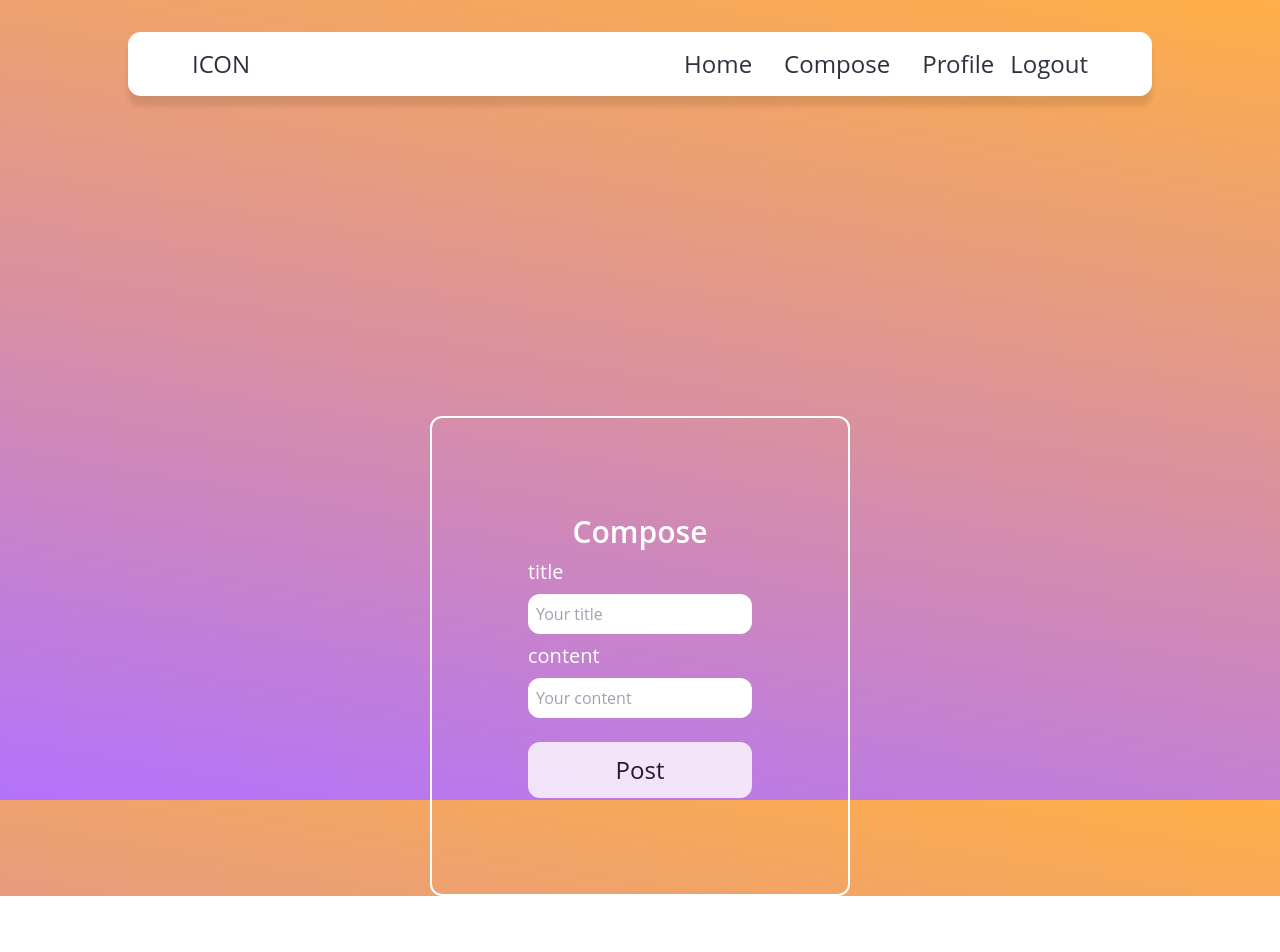
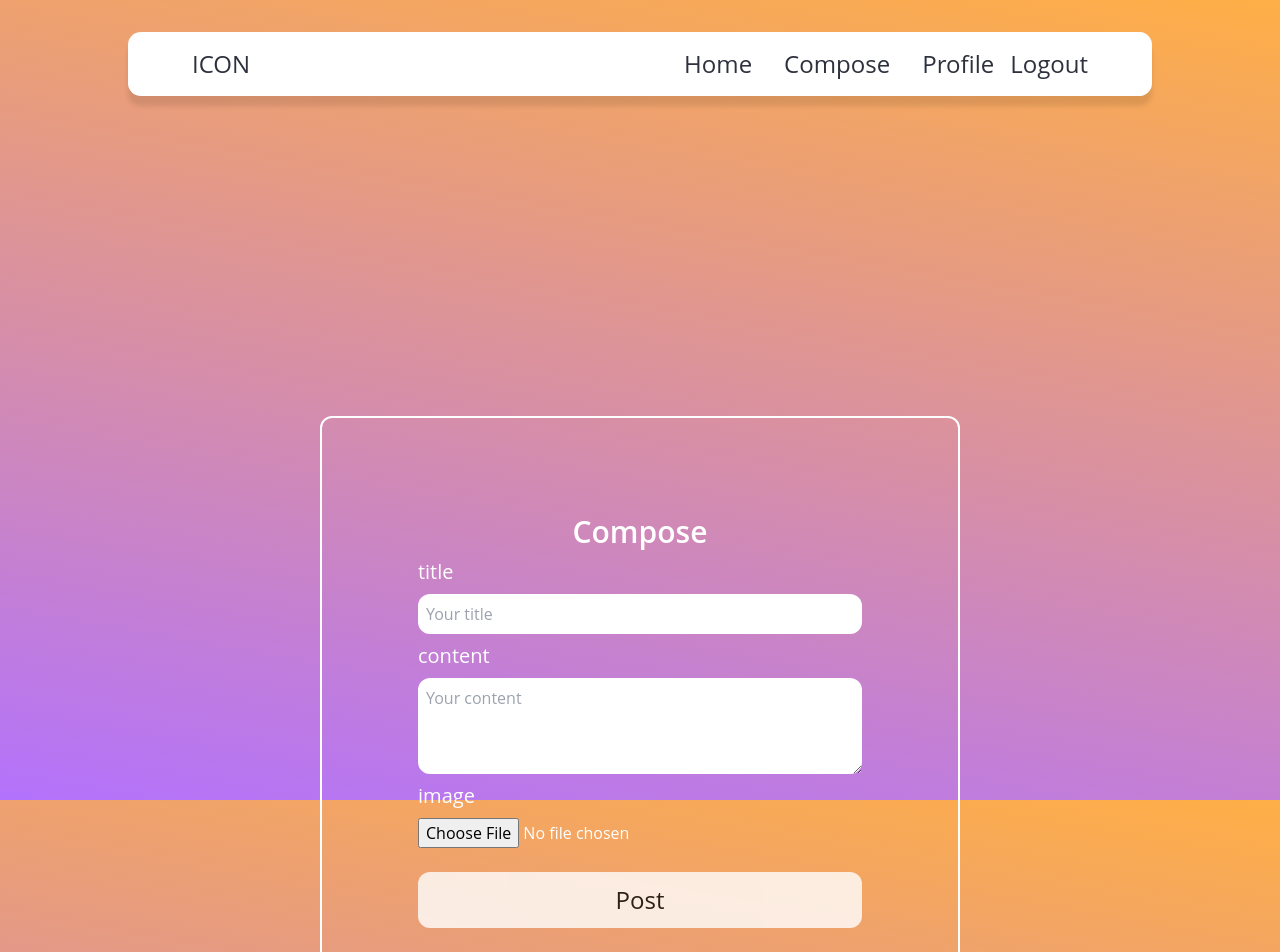
Before and after one commit to stephen-ics/api-development-frontend, a React (Create React App) app: page /compose in a window 1280 px wide. Shown: the top 952 px of the page. Before the commit the page ends 896 px from the top, so only its background shows below. Built offline with nearby package versions, Linux system fonts and the light colour scheme.

Commit message:
decorated edit/delete buttons + added image file to posts

```diff
--- a/src/components/Post.js
+++ b/src/components/Post.js
@@ -96,8 +96,8 @@ const Post = ({ id, user, user_id, date, title, content, pfp, image }) => {
                         { options && (
                             <div className='absolute top-20 right-0'>
                                 <div className='flex flex-col'>
-                                    <button className='border-solid border-black border-2' onClick={deletePost}>Delete</button>
-                                    <button className='border-solid border-black border-2' onClick={handleEdit}>Edit</button>
+                                    <button className='border-solid border-gray-200 border-2 px-8 py-2 shadow-inner' onClick={deletePost}>Delete</button>
+                                    <button className='border-solid border-gray-200 border-2 px-8 py-2 shadow-inner' onClick={handleEdit}>Edit</button>
                                     {
                                         edit && (
                                             <div>
--- a/src/pages/Compose.js
+++ b/src/pages/Compose.js
@@ -1,11 +1,15 @@
 import React from 'react'
-import { useState, useEffect } from 'react'
+import { useState, useEffect, useRef } from 'react'
 import { FaImage } from "react-icons/fa";
 import { Link, useNavigate } from 'react-router-dom'
 
 const Compose = () => {
     const [title, setTitle] = useState("");
     const [content, setContent] = useState("");
+    const [file, setFile] = useState("");
+    const [byteArray, setByteArray] = useState("");
+    const [base64, setBase64] = useState("");
+
     const navigate = useNavigate()
 
     useEffect(() => {
@@ -14,6 +18,26 @@ const Compose = () => {
         }
 
     }, [])
+
+    const handleFileChange = (e) => {
+        const selectedFile = e.target.files[0];
+        setFile(selectedFile);
+
+        const reader = new FileReader();
+        reader.onload = handleFileRead;
+        reader.readAsArrayBuffer(selectedFile);
+    };
+
+    const handleFileRead = (e) => {
+        const arrayBuffer = e.target.result;
+        const bytes = new Uint8Array(arrayBuffer);
+
+        const base64String = btoa(String.fromCharCode.apply(null, bytes));
+        setBase64(base64String)
+        console.log('base64', base64String)
+
+
+    };
 
     const onSubmit = async (e) => {
         e.preventDefault()
@@ -25,16 +49,17 @@ const Compose = () => {
             },
             body: JSON.stringify({
                 title: title,
-                content: content
+                content: content,
+                image: base64
             })
         })
 
         navigate('/')
+    }
 
-    }
   return (
     <div className='flex justify-center items-center h-full w-full'>
-        <div className='border-white border-solid border-2 p-24 rounded-xl text-white mt-64'>
+        <div className='border-white border-solid border-2 p-24 rounded-xl text-white mt-64 w-1/2 min-w-fit'>
             <h1 className='text-center text-3xl font-semibold'>Compose</h1>
            <form
                 className="flex flex-col gap-2 mt-2"
@@ -43,7 +68,15 @@ const Compose = () => {
                 <label htmlFor='title' className='text-xl'>title</label>
                 <input value={title} onChange={(e) => setTitle(e.target.value)} type='' placeholder='Your title' className='text-black p-2 rounded-xl'/>
                 <label htmlFor='content' className='text-xl'>content</label>
-                <input value={content} onChange={(e) => setContent(e.target.value)} type='' placeholder='Your content' className='text-black p-2 rounded-xl'/>
+                <textarea value={content} onChange={(e) => setContent(e.target.value)} type='' placeholder='Your content' className='text-black p-2 rounded-xl h-24'/>
+                <label htmlFor='images' className='text-xl'>image</label>
+                <input type="file" onChange={handleFileChange} />
+      {byteArray && (
+        <div>
+          Byte Array:
+          {byteArray.join(', ')}
+        </div>
+      )}
                 <button type='submit' className='px-10 py-3 bg-white text-black rounded-xl text-2xl opacity-80 hover:opacity-100 transition ease-in-out duration-100 mt-4'>Post</button>
             </form>
         </div>
```
Also changed, not shown: src/pages/Profile.js (+25 -16 lines).
